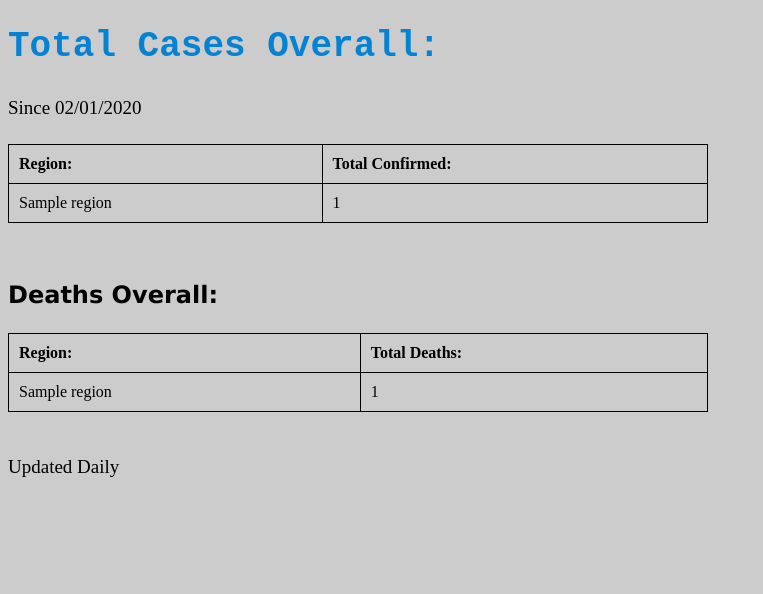
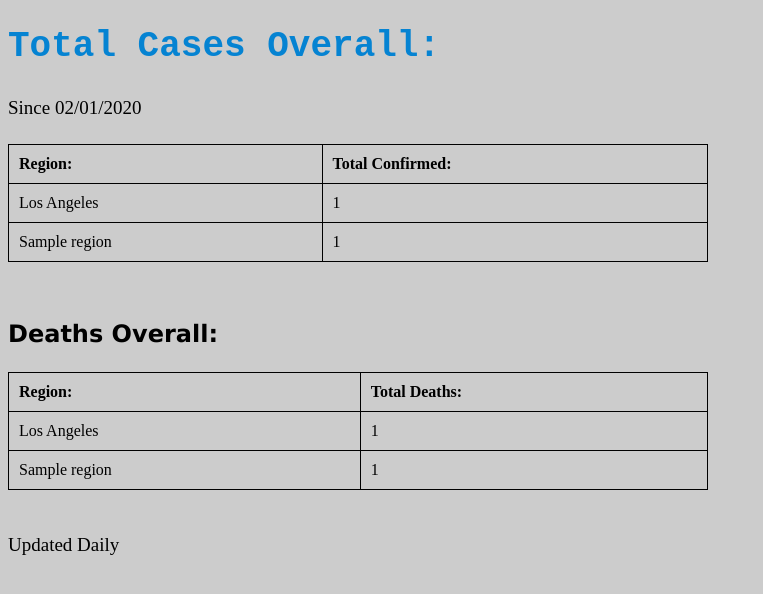
Before and after one commit to natebomar/Covid_Tracker, a Django app: template Back_End/home/templates/alltime.html in a window 1280 px wide. Shown: the part 183-777 px from the top of the page, without its empty margins (0-763 px from the left). Run offline with Django 4.2, Linux system fonts and the light colour scheme; the template is opened without the code that fills it: most values are stand-ins (such as "Sample title", 1, 10 or a date in 2020); parts of the project's set-up code (start-up, migrations or seed data) failed here and were passed over.

Commit message:
alltime plus LA

```diff
--- a/Back_End/home/templates/alltime.html
+++ b/Back_End/home/templates/alltime.html
@@ -30,6 +30,10 @@
                 <th>Total Confirmed: </th>
             </tr>
             <tr>
+                <td>Los Angeles</td>
+                <td> {{ Total_Confirmed_2 }} </td>
+            </tr>
+            <tr>
                 <td>{{ Region }}</td>
                 <td>{{ Total_Confirmed }}</td>
             </tr>
@@ -40,6 +44,11 @@
             <tr>
                 <th>Region: </th>
                 <th>Total Deaths: </th>
+            </tr>
+            <tr>
+                <td>Los Angeles</td>
+                <td>{{ Total_Deaths_2 }}</td>
+
             </tr>
             <tr>
                 <td>{{ Region }}</td>
--- a/Back_End/home/templates/index.html
+++ b/Back_End/home/templates/index.html
@@ -5,7 +5,7 @@
         {% load static %}
         <link rel="stylesheet" type="text/css" href="{% static 'style.css' %}">
         <meta charset="utf-8">
-        <meta name="viewport" content="width=device-width, initial-scale=1.0">
+        <meta name="viewport" content="width=device-width, initial-scale=1">
         <title>Covid Tracker</title>
         <meta name="theme-color" content="#9d4edd">
         <h1>Covid Statistics Tracker</h1>
```
Also changed, not shown: Back_End/home/views.py (+8 -8 lines).
